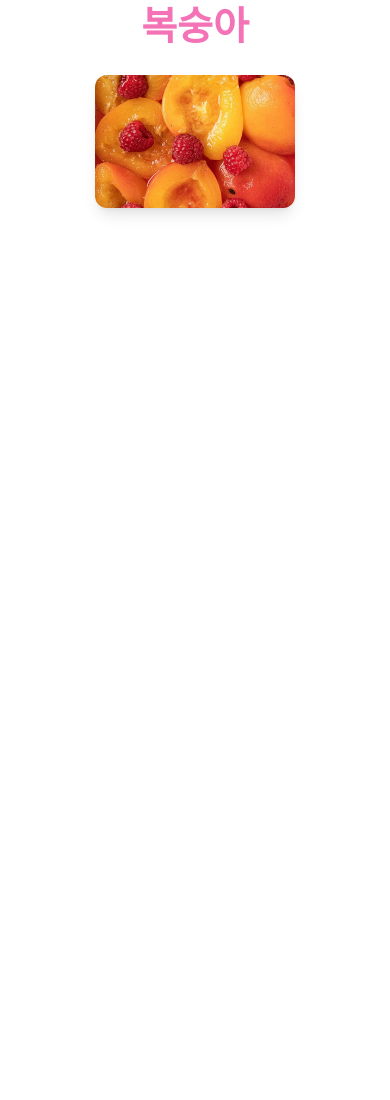
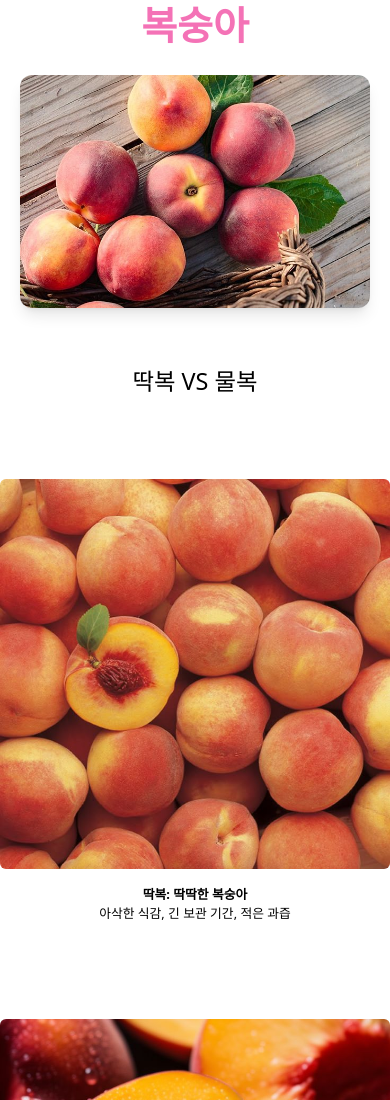
Before and after one commit to cocobabb/Images_animation, a React (Vite) app in the folder animation/: page / in a window 390 px wide. Shown: the top 1100 px of the page. Before the commit the page ends 844 px from the top, so only its background shows below. Built offline with nearby package versions, Linux system fonts and the light colour scheme.

Commit message:
[feat] 스크롤 애니메이션과 반응형

```diff
--- a/animation/src/App.jsx
+++ b/animation/src/App.jsx
@@ -4,7 +4,7 @@ import { useEffect, useState } from "react";
 export default function App() {
   const images = [
     "/images/h_peach1.jpg",
-    "/images/s_peach1.jpg",
+    "/images/s_peach4.jpg",
     "/images/h_peach2.jpg",
     "/images/s_peach2.jpg",
     "/images/h_peach3.jpg",
@@ -58,14 +58,15 @@ export default function App() {
   };
 
   return (
-    <section className="flex flex-col items-center gap-4">
+    // overflow-hidden: 뷰포트 바깥으로 나가는 요소가 보이지 않게 되어 스크롤이 생기지 않음
+    <article className="flex flex-col items-center gap-4 overflow-hidden">
       <h1 className="font-nanum text-[clamp(30px,10vw,20vw)] font-bold text-pink-400">
         복숭아
       </h1>
 
       {/* overflow-hidden으로 박스 범위 밖에 이미지는 hidden 처리 */}
       <div
-        className="aspect-[3/2] w-[clamp(200px,80vw,40vw)] overflow-hidden rounded-xl shadow-lg"
+        className="aspect-[3/2] w-[clamp(350px,80vw,40vw)] overflow-hidden rounded-xl shadow-lg"
         onMouseEnter={() => setIsPaused(true)} // 마우스가 이미지 박스 위에 올라오면 멈춤
         onMouseLeave={() => setIsPaused(false)} // 마우스가 나가면 다시 자동 슬라이드
       >
@@ -93,6 +94,67 @@ export default function App() {
           })}
         </motion.div>
       </div>
-    </section>
+      <motion.span
+        initial={{ opacity: 0, y: 200 }}
+        whileInView={{ opacity: 1, y: 0 }}
+        transition={{
+          type: "tween",
+          duration: 0.5,
+          ease: "easeOut", // 자연스럽게 멈추는 곡선
+        }}
+        // viewport={{ once: true }} // 모션 한번만(설정 안하면 viewPort에 잡힐 때마다 모션 실행됨)
+        className="mt-10 text-[clamp(20px,6vw,30vw)] xl:mt-56"
+      >
+        딱복 VS 물복
+      </motion.span>
+
+      <motion.section
+        initial={{ opacity: 0, x: "-20vw" }}
+        whileInView={{ opacity: 1, x: 0 }}
+        viewport={{ amount: 0.5 }}
+        transition={{
+          type: "tween",
+          duration: 0.5,
+          ease: "easeOut",
+        }}
+      >
+        <div className="w-[clamp(250px, 80vw, 600px)] mt-16 flex flex-col items-center gap-4 lg:flex-row">
+          <img
+            src="/images/h_peach4.jpg"
+            alt=""
+            className="aspect-square basis-1/4 rounded-md object-cover"
+          />
+          <p className="basis-3/4 text-center text-[clamp(0.8rem,1.5vw,10vw)] lg:text-left">
+            <span className="font-semibold">딱복: 딱딱한 복숭아</span>
+            <br />
+            아삭한 식감, 긴 보관 기간, 적은 과즙
+          </p>
+        </div>
+      </motion.section>
+
+      <motion.section
+        initial={{ opacity: 0, x: "20vw" }}
+        whileInView={{ opacity: 1, x: 0 }}
+        viewport={{ amount: 0.3 }}
+        transition={{
+          type: "tween", // 스프링 말고 tween 사용
+          duration: 0.6, // 0.6초간 실행
+          ease: "easeOut", // 자연스럽게 멈추는 곡선
+        }}
+      >
+        <div className="w-[clamp(250px, 80vw, 600px)] mb-56 mt-20 flex flex-col items-center gap-4 lg:flex-row">
+          <img
+            src="/images/s_peach1.jpg"
+            alt=""
+            className="aspect-square basis-1/3 rounded-md object-cover"
+          />
+          <p className="basis-2/3 text-center text-[clamp(0.8rem,1.5vw,10vw)] lg:text-left">
+            <span className="font-semibold">물복: 물렁한 복숭아</span>
+            <br />
+            부드러운 식감, 짧은 보관 기간, 많은 과즙
+          </p>
+        </div>
+      </motion.section>
+    </article>
   );
 }
```
